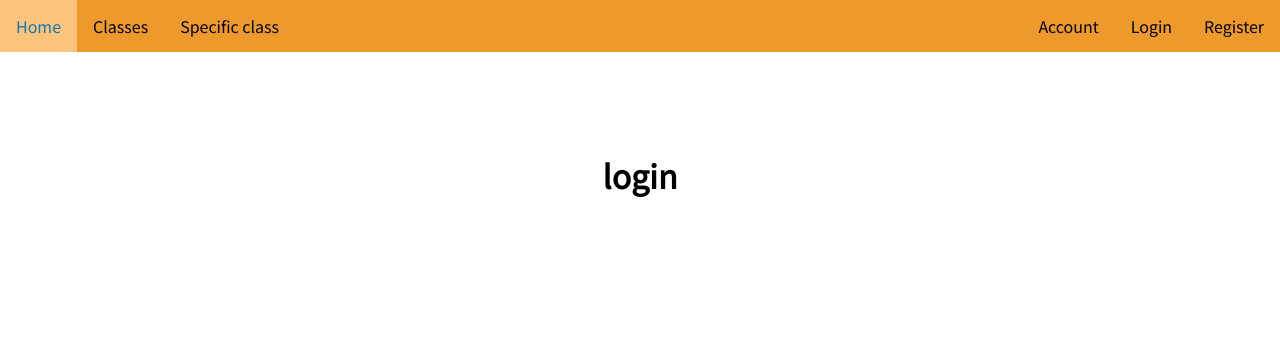
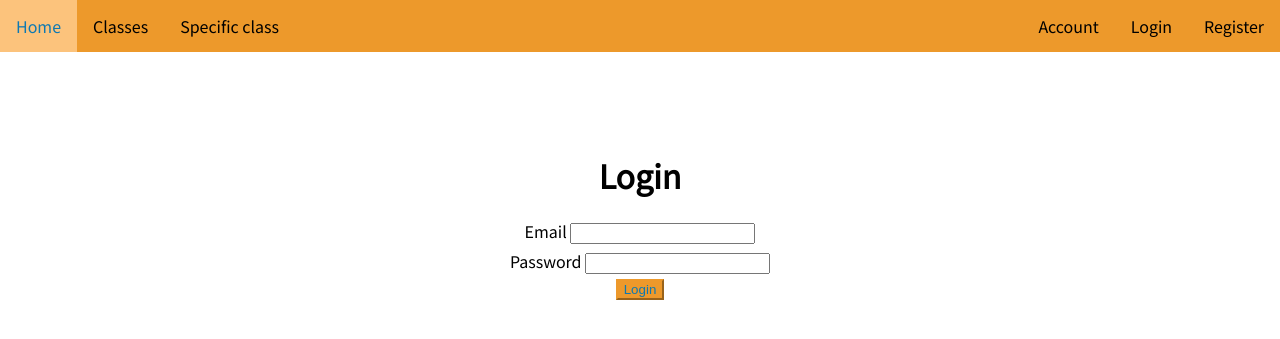
Before and after one commit to jackiejone/AttendanceProject, a Flask app: page /login in a window 1280 px wide. Shown: the top 339 px of the page. Run offline with Flask 2, Linux system fonts and the light colour scheme; some libraries are stand-ins or nearby versions.

Commit message:
Login and logout routes

```diff
--- a/attendanceproject/forms.py
+++ b/attendanceproject/forms.py
@@ -25,3 +25,10 @@ class RegisterForm(FlaskForm):
     confirm_password = PasswordField('Confirm Password', validators=[InputRequired(message='Input Required'),
                              Length(min=4), EqualTo('password', message='Passwords Did not match')])
     submit = SubmitField('Register')
+
+class LoginForm(FlaskForm):
+    email = StringField('Email', validators=[InputRequired(message='Input Required'),
+                                             Email(message='Invalid Email Address')])
+    password = PasswordField('Password', validators=[InputRequired(message='Input Required'),
+                             Length(min=4)])
+    submit = SubmitField('Login')
--- a/attendanceproject/routes.py
+++ b/attendanceproject/routes.py
@@ -10,6 +10,7 @@ from sqlalchemy.exc import IntegrityError
 
 @app.route('/', methods=["GET"])
 @app.route('/home', methods=["GET"])
+@login_required
 def home():
     return render_template("home.html")
 
@@ -37,9 +38,28 @@ def register():
             return redirect(url_for('login'))
     return render_template("register.html", form=form)
 
-@app.route('/login')
+@app.route('/login', methods=['GET', 'POST'])
 def login():
-    return render_template("login.html")
+    form = LoginForm()
+    if request.method == 'POST' and form.validate_on_submit():
+        email = form.email.data.strip().lower()
+        user = User.query.filter_by(email=email).first()
+        if user:
+            if check_password_hash(user.password, form.password.data):
+                login_user(user)
+                next_page = request.args.get('next')
+                return redirect(next_page) if next_page else redirect(url_for('home'))
+            else:
+                flash('Invalid Email or Password')
+        else:
+            flash('Invalid Email or Password')
+    return render_template("login.html", form=form)
+
+@app.route('/logout')
+def logout():
+    if current_user.is_authenticated:
+        logout_user()
+    return redirect(url_for('home'))
 
 @app.route('/classes')
 def classes():
--- a/attendanceproject/templates/login.html
+++ b/attendanceproject/templates/login.html
@@ -1,4 +1,13 @@
 {% extends "layout.html" %}
 {% block content %}
-    <h1>login</h1>
+    <div class='login'>
+        <h1>Login</h1>
+
+        <form action='' method='POST'>
+                {{ form.csrf_token }}
+                {{ render_field(form.email) }}
+                {{ render_field(form.password) }}
+                <div class='submit'>{{ form.submit }}</div>
+        </form>
+    </div>
 {% endblock %}
```
